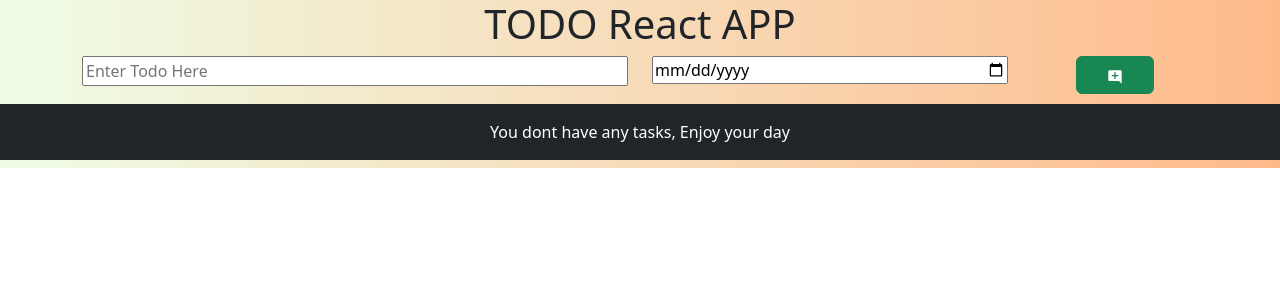
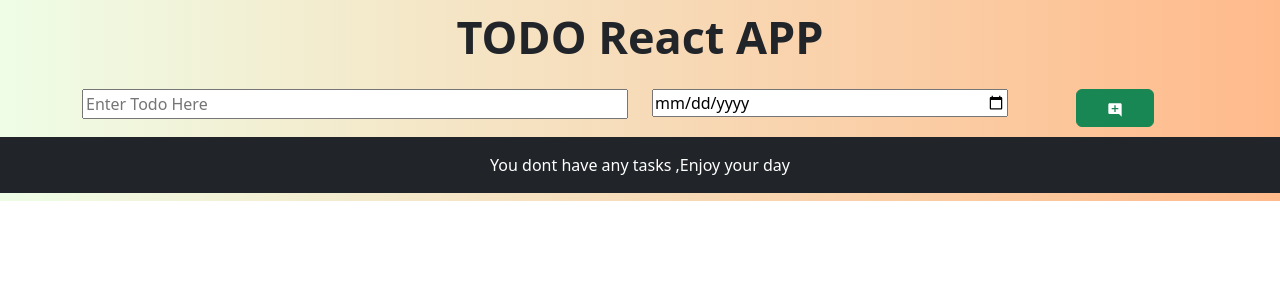
Before and after one commit to SHEETAL-SUBBANNAVAR/TODO-REACT-APP, a React (Vite) app: page / in a window 1280 px wide. Shown: the top 300 px of the page. Built offline with nearby package versions, Linux system fonts and the light colour scheme.

Commit message:
use context

```diff
--- a/src/App.jsx
+++ b/src/App.jsx
@@ -1,10 +1,12 @@
 import AppName from "./component/AppName";
 import AddTodo from "./component/AddTodo";
 import ToDoItems from "./component/ToDoItems";
+
+import Wellcome from "./component/Wellcome";
 import "./App.css";
-import Error from "./Error";
 import Container from "./component/Container";
 import { useState } from "react";
+import { TodoItmscontext } from "../store/todo-items-store";
 
 function App() {
 
@@ -16,7 +18,7 @@
   const [todoItems, setTodoItems] = useState(initialtodoItems);
 
   const handleDeleteItem = (itemName) => {
-    const newTodoItems = todoItems.filter((item) => item.name != itemName);
+    const newTodoItems = todoItems.filter((item) => item.name !== itemName);
     setTodoItems(newTodoItems);
     console.log(`item was deleted : ${itemName}`);
 
@@ -32,18 +34,22 @@
   }
 
 
-
   return (
+    <TodoItmscontext.Provider
+      value={[]}
+    >
       <Container>
         <center className="todo-container">
           <AppName />
           <AddTodo onNewItem={handleNewItem} />
-        {todoItems.length === 0 && <Error />}
+          <Wellcome></Wellcome>
 
-        <ToDoItems todoItems={todoItems} onDeleteClick={handleDeleteItem}></ToDoItems>
+          <ToDoItems onDeleteClick={handleDeleteItem}></ToDoItems>
 
         </center>
       </Container>
+    </TodoItmscontext.Provider >
+
   );
 }
 
--- a/src/Error.jsx
+++ /dev/null
@@ -1,6 +0,0 @@
-function Error() {
-  return (
-    < div className="p-3 mb-2 bg-dark text-white" > You dont have any tasks, Enjoy your day </div >
-  )
-}
-export default Error;
--- a/src/component/AppName.jsx
+++ b/src/component/AppName.jsx
@@ -1,7 +1,7 @@
 import styles from "./Appname.module.css"
 
-function AppName(){
-  return <h1 className="styles.todoHeading">TODO React APP</h1>
+function AppName() {
+  return <h1 className={styles.todoHeading} >TODO React APP</h1>
 }
 
 export default AppName;
--- a/src/component/ToDoItems.jsx
+++ b/src/component/ToDoItems.jsx
@@ -1,7 +1,10 @@
+import { useContext } from "react";
+import { TodoItmscontext } from "../../store/todo-items-store";
 import Todoitem from "./Todoitem";
 import styles from "./TodoItems.module.css";
 
-const ToDoItems = ({ todoItems, onDeleteClick }) => {
+const ToDoItems = ({ onDeleteClick }) => {
+  const todoItems = useContext(TodoItmscontext);
   return (
     <div className={styles.itemsContainer}>
       {todoItems.map((item, index) => (
--- /dev/null
+++ b/src/component/Wellcome.jsx
@@ -0,0 +1,14 @@
+import { useContext } from "react";
+import { TodoItmscontext } from "../../store/todo-items-store";
+
+const Wellcome = ({ }) => {
+
+  const todoItems = useContext(TodoItmscontext);
+
+  return (
+    todoItems.length === 0 && <p className="p-3 mb-2 bg-dark text-white" > You dont have any tasks ,Enjoy your day </p>
+
+  );
+};
+
+export default Wellcome;
--- /dev/null
+++ b/store/todo-items-store.jsx
@@ -0,0 +1,4 @@
+import { createContext } from "react";
+
+
+export const TodoItmscontext = createContext([]);
```
Also changed, not shown: 1 other file (tests, documents, lock files or other folders). Lines whose indentation alone changed are shown as unchanged.
